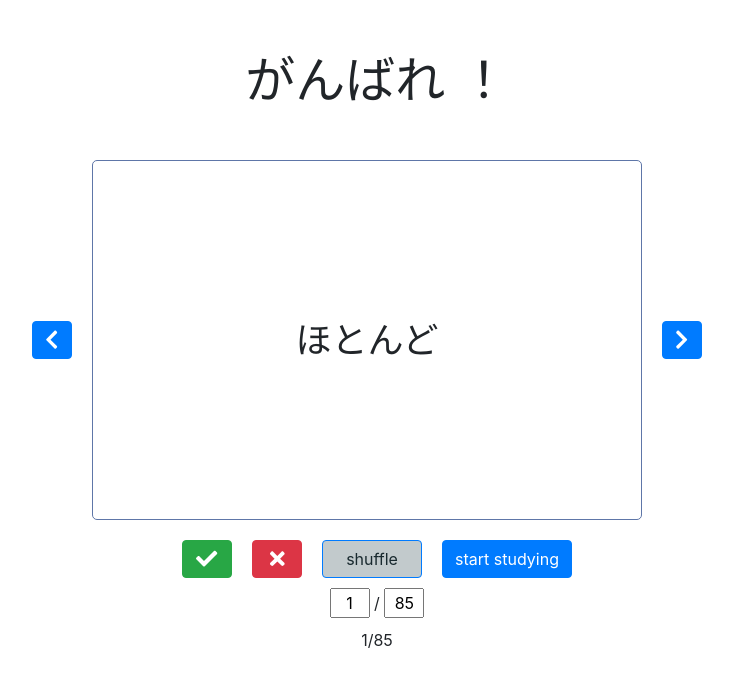
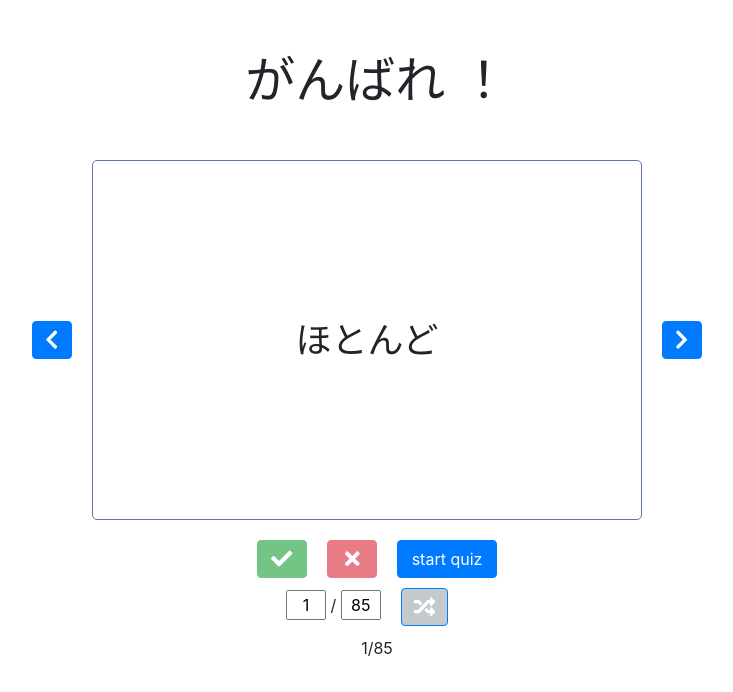
Before and after one commit to danyv36/ganbare, an Angular app: page / in a window 1280 px wide. Shown: the top 692 px of the page, without its empty margins (263-996 px from the left). Built offline with nearby package versions, Linux system fonts and the light colour scheme.

Commit message:
Fixing quiz stuff

```diff
--- a/package.json
+++ b/package.json
@@ -35,9 +35,9 @@
     "@angular/cli": "~8.1.2",
     "@angular/compiler-cli": "~8.1.2",
     "@angular/language-service": "~8.1.2",
-    "@types/node": "~8.9.4",
     "@types/jasmine": "~3.3.8",
     "@types/jasminewd2": "~2.0.3",
+    "@types/node": "~8.9.4",
     "codelyzer": "^5.0.0",
     "jasmine-core": "~3.4.0",
     "jasmine-spec-reporter": "~4.2.1",
@@ -49,6 +49,6 @@
     "protractor": "~5.4.0",
     "ts-node": "~7.0.0",
     "tslint": "~5.15.0",
-    "typescript": "~3.4.3"
+    "typescript": "^3.4.5"
   }
 }
--- a/src/app/flashcard/flashcard.component.html
+++ b/src/app/flashcard/flashcard.component.html
@@ -16,22 +16,28 @@
     </button>
   </div>
   <div class="navigation">
-    <button type="button" (click)="correct()" class="btn btn-success next">
-      <fa-icon [icon]="faCheck" size="lg"></fa-icon>
-    </button>
-    <button type="button" (click)="wrong()" class="btn btn-danger prev">
-      <fa-icon [icon]="faTimes" size="lg"></fa-icon>
-    </button>
-    <div class="options">
+    <div class="track-counter">
       <button
         type="button"
-        [ngClass]="shuffleBtnClass"
-        (click)="shuffle()"
-        class="btn btn-primary"
+        (click)="correct()"
+        class="btn btn-success next"
+        [disabled]="!quizStarted"
       >
-        shuffle
+        <fa-icon [icon]="faCheck" size="lg"></fa-icon>
       </button>
-      <button type="button" class="btn btn-primary">start studying</button>
+      <button
+        type="button"
+        (click)="wrong()"
+        class="btn btn-danger prev"
+        [disabled]="!quizStarted"
+      >
+        <fa-icon [icon]="faTimes" size="lg"></fa-icon>
+      </button>
+    </div>
+    <div class="options">
+      <button type="button" class="btn btn-primary" (click)="startQuiz()">
+        {{ quizLabel }}
+      </button>
     </div>
   </div>
   <div class="counter">
@@ -49,6 +55,14 @@
       name="input-end"
       [(ngModel)]="inputEnd"
     />
+    <button
+      type="button"
+      [ngClass]="shuffleBtnClass"
+      (click)="shuffle()"
+      class="btn btn-primary shuffle-btn"
+    >
+      <fa-icon [icon]="faRandom" size="lg"></fa-icon>
+    </button>
   </div>
   <div class="counter">{{ counter }}</div>
 </div>
--- a/src/app/flashcard/flashcard.component.scss
+++ b/src/app/flashcard/flashcard.component.scss
@@ -73,6 +73,10 @@
   min-width: 100px;
 }
 
+.shuffle-btn {
+  margin-left: 20px;
+}
+
 .counter-form {
   width: 40px;
   text-align: center;
--- a/src/app/flashcard/flashcard.component.ts
+++ b/src/app/flashcard/flashcard.component.ts
@@ -16,7 +16,7 @@ import { FlashcardState } from './flashcard.state';
   styleUrls: ['./flashcard.component.scss'],
 })
 export class FlashcardComponent implements OnInit {
-  constructor(private flashcardState: FlashcardState) {}
+  constructor(private state: FlashcardState) {}
 
   /* Icons */
   faChevronRight = faChevronRight;
@@ -29,82 +29,102 @@ export class FlashcardComponent implements OnInit {
   inputEnd: number; // inputs for what number to end the flashcards
 
   ngOnInit() {
-    this.flashcardState.currentFlashcardSet = vocab;
+    this.state.currentFlashcardSet = vocab;
     this.inputStart = 1;
-    this.inputEnd = this.flashcardState.currentFlashcardSet.length;
-    console.log('currentflashcardset::', this.flashcardState.currentFlashcardSet);
+    this.inputEnd = this.state.currentFlashcardSet.length;
+    console.log('currentflashcardset::', this.state.currentFlashcardSet);
   }
 
   get counter() {
-    return `${this.flashcardState.currentFlashcardIndex + 1}/${
-      this.flashcardState.currentFlashcardSet.length
+    return `${this.state.currentFlashcardIndex + 1}/${
+      this.state.currentFlashcardSet.length
     }`;
   }
 
   get currentFlashcard() {
-    return this.flashcardState.showingJapaneseSide
-      ? this.flashcardState.currentFlashcardSet[this.flashcardState.currentFlashcardIndex].Japanese
-      : this.flashcardState.currentFlashcardSet[this.flashcardState.currentFlashcardIndex].English;
+    return this.state.showingJapaneseSide
+      ? this.state.currentFlashcardSet[this.state.currentFlashcardIndex]
+          .Japanese
+      : this.state.currentFlashcardSet[this.state.currentFlashcardIndex]
+          .English;
   }
 
   get currentFlashcardHiragana() {
-    if (!this.flashcardState.showingJapaneseSide) {
+    if (!this.state.showingJapaneseSide) {
       return '';
     }
-    return this.flashcardState.currentFlashcardSet[this.flashcardState.currentFlashcardIndex].Hiragana;
+    return this.state.currentFlashcardSet[this.state.currentFlashcardIndex]
+      .Hiragana;
   }
 
   get shuffleBtnClass() {
-    return this.flashcardState.cardsShuffled ? 'btn-primary' : 'btn-off';
+    return this.state.cardsShuffled ? 'btn-primary' : 'btn-off';
+  }
+
+  get quizStarted() {
+    return this.state.quizStarted;
+  }
+
+  get quizLabel() {
+    return this.state.quizStarted ? 'stop quiz' : 'start quiz';
   }
 
   updateStartIndex() {
-    this.flashcardState.currentFlashcardIndex = this.inputStart - 1;
+    this.state.currentFlashcardIndex = this.inputStart - 1;
   }
 
   prev() {
-    if (this.flashcardState.currentFlashcardIndex !== 0) {
-      this.flashcardState.currentFlashcardIndex--;
+    if (this.state.currentFlashcardIndex !== 0) {
+      this.state.currentFlashcardIndex--;
     } else {
-      this.flashcardState.currentFlashcardIndex = this.flashcardState.currentFlashcardSet.length - 1;
+      this.state.currentFlashcardIndex =
+        this.state.currentFlashcardSet.length - 1;
     }
   }
 
   next() {
-    if (this.flashcardState.currentFlashcardIndex < this.inputEnd - 1) {
-      this.inputStart = ++this.flashcardState.currentFlashcardIndex + 1;
+    if (this.state.currentFlashcardIndex < this.inputEnd - 1) {
+      this.inputStart = ++this.state.currentFlashcardIndex + 1;
     } else {
-      this.flashcardState.currentFlashcardIndex = 0;
+      this.state.currentFlashcardIndex = 0;
       this.inputStart = 1;
     }
-    this.flashcardState.showingJapaneseSide = true;
+    this.state.showingJapaneseSide = true;
   }
 
   flip() {
-    this.flashcardState.showingJapaneseSide = !this.flashcardState.showingJapaneseSide;
+    this.state.showingJapaneseSide = !this.state.showingJapaneseSide;
   }
 
   shuffle() {
-    this.flashcardState.cardsShuffled = !this.flashcardState.cardsShuffled;
-    this.flashcardState.currentFlashcardSet = this.flashcardState.cardsShuffled ? _.shuffle(vocab) : vocab;
-    this.flashcardState.currentFlashcardIndex = 0;
+    this.state.cardsShuffled = !this.state.cardsShuffled;
+    this.state.currentFlashcardSet = this.state.cardsShuffled
+      ? _.shuffle(vocab)
+      : vocab;
+    this.state.currentFlashcardIndex = 0;
   }
 
   correct() {
-    this.flashcardState.correctFlashcards.push(
-      this.flashcardState.currentFlashcardSet[this.flashcardState.currentFlashcardIndex]
+    this.state.correctFlashcards.push(
+      this.state.currentFlashcardSet[this.state.currentFlashcardIndex].Id
     );
+    this.next();
   }
 
   wrong() {
-    this.flashcardState.wrongFlashcards.push(
-      this.flashcardState.currentFlashcardSet[this.flashcardState.currentFlashcardIndex]
+    this.state.wrongFlashcards.push(
+      this.state.currentFlashcardSet[this.state.currentFlashcardIndex].Id
     );
+    this.next();
+  }
+
+  startQuiz() {
+    this.state.quizStarted = true;
   }
 
   reset() {
-    this.flashcardState.correctFlashcards = [];
-    this.flashcardState.wrongFlashcards = [];
+    this.state.correctFlashcards = [];
+    this.state.wrongFlashcards = [];
   }
 
   @HostListener('document:keyup', ['$event'])
@@ -121,10 +141,14 @@ export class FlashcardComponent implements OnInit {
         this.flip();
         break;
       case 'r':
-        this.correct();
+        if (this.quizStarted) {
+          this.correct();
+        }
         break;
       case 'w':
-        this.wrong();
+        if (this.quizStarted) {
+          this.wrong();
+        }
         break;
       default:
     }
--- a/src/app/flashcard/flashcard.state.ts
+++ b/src/app/flashcard/flashcard.state.ts
@@ -3,7 +3,6 @@ import { Injectable } from '@angular/core';
 
 @Injectable()
 export class FlashcardState {
-
   currentFlashcardSet = vocab;
   currentFlashcardIndex = 0;
   showingJapaneseSide = true;
@@ -11,6 +10,5 @@ export class FlashcardState {
   correctFlashcards = [];
   wrongFlashcards = [];
 
-    keepingTrack = false;
-
+  quizStarted = false;
 }
```
Also changed, not shown: src/app/to-do.txt. Lines whose indentation alone changed are shown as unchanged.
